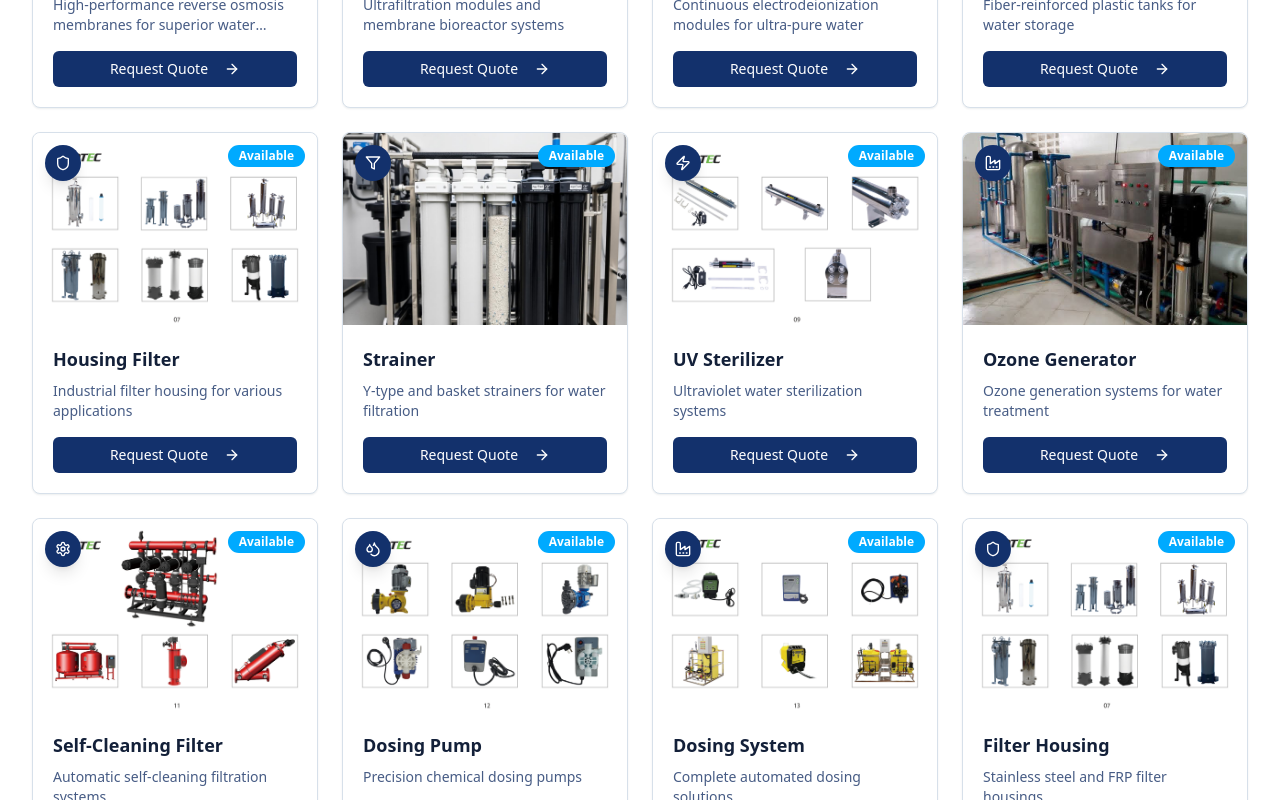
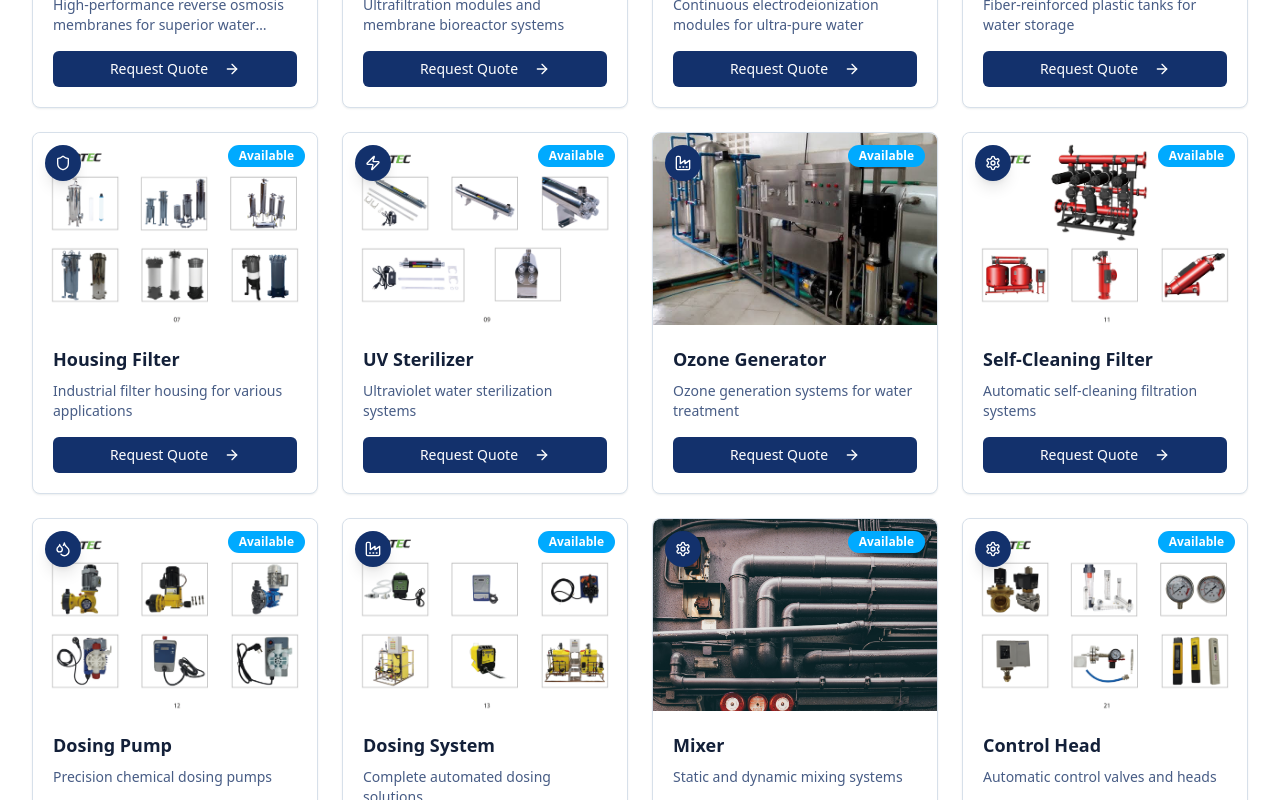
Before and after one commit to joker1200-lab/ids-water-glow, a React (Vite) app: page / in a window 1280 px wide. Shown: the part 8260-9060 px from the top of the page. Built offline with nearby package versions, Linux system fonts and the light colour scheme; the HTML template or start-up script is replaced by a standard one.

Commit message:
Remove duplicate products

```diff
--- a/src/pages/Home.tsx
+++ b/src/pages/Home.tsx
@@ -159,13 +159,6 @@ const Home = () => {
       description: "Industrial filter housing for various applications"
     },
     {
-      id: 5,
-      name: "Strainer",
-      icon: Filter,
-      image: industrialFiltration,
-      description: "Y-type and basket strainers for water filtration"
-    },
-    {
       id: 6,
       name: "UV Sterilizer",
       icon: Zap,
@@ -202,20 +195,6 @@ const Home = () => {
     },
     {
       id: 12,
-      name: "Filter Housing",
-      icon: Shield,
-      image: catalogHousingFilter,
-      description: "Stainless steel and FRP filter housings"
-    },
-    {
-      id: 13,
-      name: "Plastic Filter Housing",
-      icon: Shield,
-      image: industrialFiltration,
-      description: "Durable plastic filter housing units"
-    },
-    {
-      id: 14,
       name: "Mixer",
       icon: Settings,
       image: industrialPumps,
```
